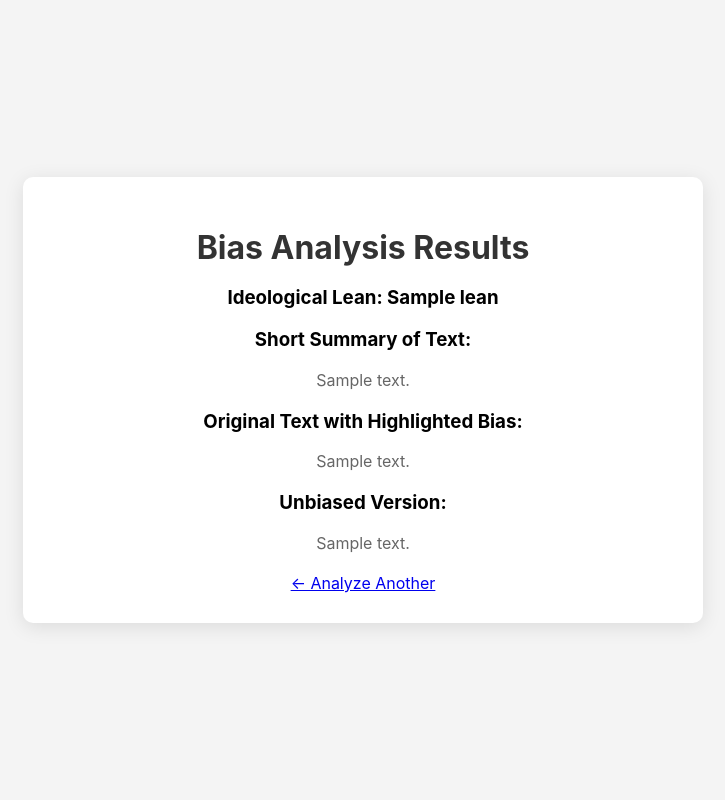
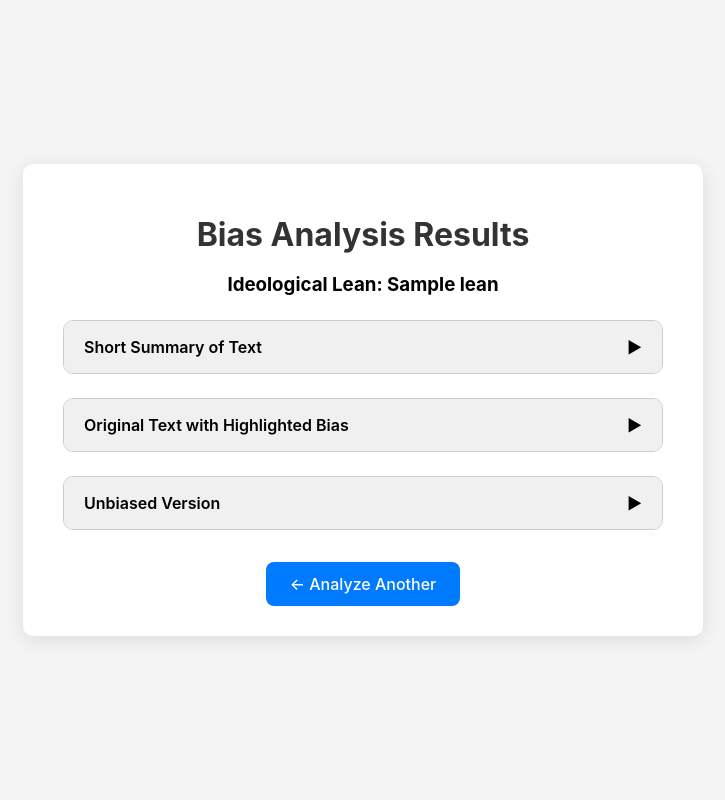
Before and after one commit to SriramYadagiri/NewsSense, a Flask app: template templates/result.html in a window 1280 px wide. Shown: the whole page, without its empty margins (277-1002 px from the left). Run offline with Flask 3, Linux system fonts and the light colour scheme; the template is opened without the code that fills it: most values are stand-ins (such as "Sample title", 1, 10 or a date in 2020).

Commit message:
updated styling for error messages and made sections on the result page toggleable

```diff
--- a/static/style.css
+++ b/static/style.css
@@ -7,6 +7,7 @@ body {
     justify-content: center;
     align-items: center;
     height: 100vh;
+    flex-direction: column;
 }
 
 /* ✅ Container card */
@@ -76,6 +77,73 @@ button:hover {
 
 /* ✅ Error message styling */
 .error-message {
-    color: red;
-    margin-bottom: 15px;
+    color: white;
+    background-color: #e74c3c;
+    padding: 1rem;
+    text-align: center;
+    border-radius: 8px;
+    max-width: 600px;
+    margin: 1rem auto;
 }
+
+.toggle-section {
+    margin: 1.5rem 0;
+    border: 1px solid #ccc;
+    border-radius: 10px;
+    overflow: hidden;
+    background-color: #fafafa;
+}
+
+.toggle-header {
+    padding: 1rem 1.25rem;
+    background-color: #f0f0f0;
+    cursor: pointer;
+    font-weight: 600;
+    display: flex;
+    justify-content: space-between;
+    align-items: center;
+    transition: background-color 0.3s ease;
+}
+
+.toggle-header:hover {
+    background-color: #e6e6e6;
+}
+
+.toggle-icon {
+    transition: transform 0.3s ease;
+}
+
+.toggle-icon.open {
+    transform: rotate(90deg);
+}
+
+.section-content {
+    max-height: 0;
+    overflow: hidden;
+    transition: max-height 0.4s ease;
+    padding: 0 1.25rem;
+}
+
+.section-content.open {
+    padding: 1rem 1.25rem;
+    max-height: 200px;
+    overflow: scroll;
+    overflow-x: hidden;
+}
+
+.back-button {
+    display: block;
+    margin: 2rem auto 0;
+    text-align: center;
+    background: #007bff;
+    color: white;
+    padding: 0.75rem 1.5rem;
+    border-radius: 8px;
+    text-decoration: none;
+    font-weight: 500;
+    width: fit-content;
+}
+
+.back-button:hover {
+    background: #0056b3;
+}
--- a/templates/result.html
+++ b/templates/result.html
@@ -8,25 +8,49 @@
 <body>
     <div class="container">
         <h1>Bias Analysis Results</h1>
-
         <h3>Ideological Lean: <span class="lean">{{ lean }}</span></h3>
 
-        <div class="section">
-            <h3>Short Summary of Text:</h3>
-            <p>{{ summary }}</p>
+        <div class="toggle-section">
+            <div class="toggle-header" onclick="toggleSection(this)">
+                <span>Short Summary of Text</span>
+                <span class="toggle-icon">▶</span>
+            </div>
+            <div class="section-content">
+                <p>{{ summary }}</p>
+            </div>
         </div>
 
-        <div class="section">
-            <h3>Original Text with Highlighted Bias:</h3>
-            <p>{{ highlighted_text | safe }}</p>
+        <div class="toggle-section">
+            <div class="toggle-header" onclick="toggleSection(this)">
+                <span>Original Text with Highlighted Bias</span>
+                <span class="toggle-icon">▶</span>
+            </div>
+            <div class="section-content">
+                <p>{{ highlighted_text | safe }}</p>
+            </div>
         </div>
 
-        <div class="section">
-            <h3>Unbiased Version:</h3>
-            <p>{{ unbiased_text | safe}}</p>
+        <div class="toggle-section">
+            <div class="toggle-header" onclick="toggleSection(this)">
+                <span>Unbiased Version</span>
+                <span class="toggle-icon">▶</span>
+            </div>
+            <div class="section-content">
+                <p>{{ unbiased_text | safe }}</p>
+            </div>
         </div>
 
         <a href="/" class="back-button">← Analyze Another</a>
     </div>
+
+    <script>
+        function toggleSection(header) {
+            const icon = header.querySelector('.toggle-icon');
+            const content = header.nextElementSibling;
+
+            content.classList.toggle('open');
+            icon.classList.toggle('open');
+        }
+    </script>
 </body>
 </html>
```
